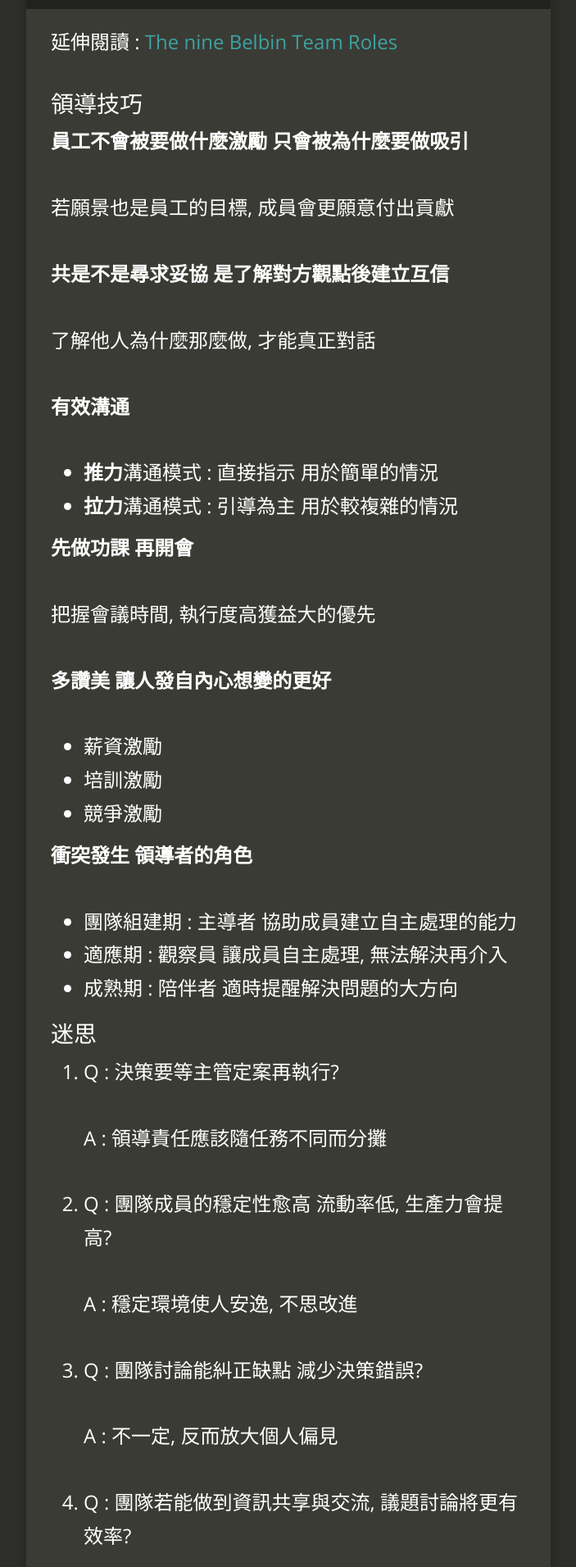
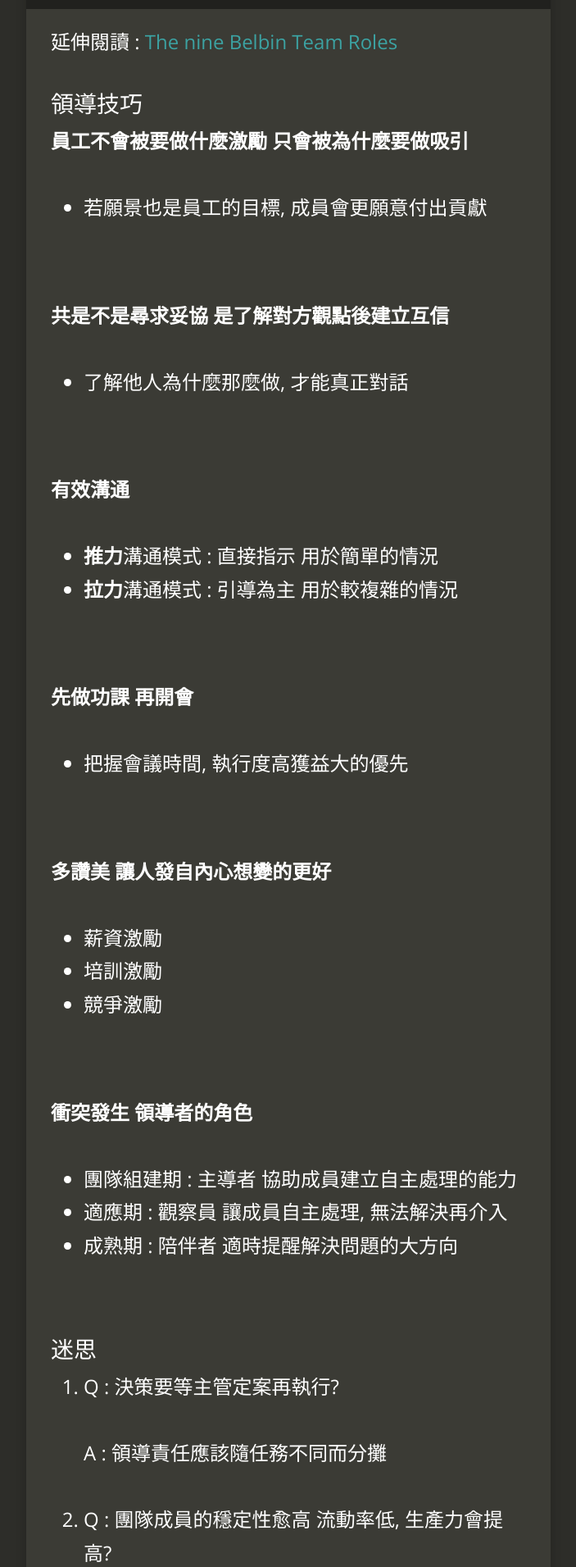
Before and after one commit to jeremywangyuan/Jeremywangyuan.github.io, a Jekyll site: the page built from _posts/2017-09-16-study-note.md, in a window 1280 px wide. Shown: the part 1151-3062 px from the top of the page at 82% size, without its empty margins (288-991 px from the left). Built offline with Jekyll 4.4.1, drawn with Linux system fonts in a browser that asks for light colours; nearby versions of some CDN libraries; some web fonts are replaced.

Commit message:
study note

```diff
--- a/_posts/2017-09-16-study-note.md
+++ b/_posts/2017-09-16-study-note.md
@@ -35,28 +35,28 @@ tags:
 
 **員工不會被要做什麼激勵 只會被為什麼要做吸引**
 
-若願景也是員工的目標, 成員會更願意付出貢獻
+- 若願景也是員工的目標, 成員會更願意付出貢獻
 
-
+<br>
 
 **共是不是尋求妥協 是了解對方觀點後建立互信**
 
-了解他人為什麼那麼做, 才能真正對話
+- 了解他人為什麼那麼做, 才能真正對話
 
-
+<br>
 
 **有效溝通**
 
 - **推力**溝通模式 : 直接指示 用於簡單的情況
 - **拉力**溝通模式 : 引導為主 用於較複雜的情況
 
-
+<br>
 
 **先做功課 再開會**
 
-把握會議時間, 執行度高獲益大的優先
+- 把握會議時間, 執行度高獲益大的優先
 
-
+<br>
 
 **多讚美 讓人發自內心想變的更好**
 
@@ -64,7 +64,7 @@ tags:
 - 培訓激勵
 - 競爭激勵
 
-
+<br>
 
 **衝突發生 領導者的角色**
 
@@ -72,7 +72,7 @@ tags:
 - 適應期 : 觀察員 讓成員自主處理, 無法解決再介入
 - 成熟期 : 陪伴者 適時提醒解決問題的大方向
 
-
+<br>
 
 ### 迷思
 
```
